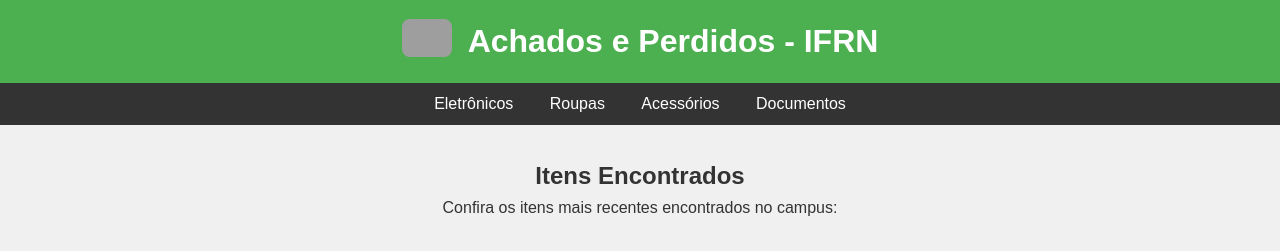
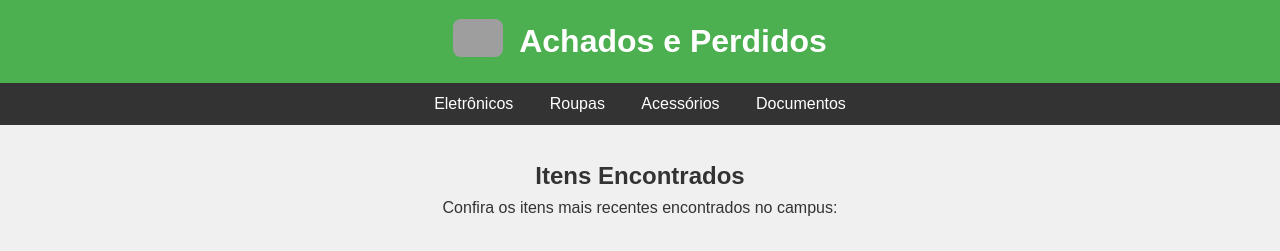
Before and after one commit to Leonardo-Maximo-de-Souza/SistPerto, a Django app: page /tela_itens.html/ in a window 1280 px wide. Shown: the top 251 px of the page. Run offline with Django 5.2, Linux system fonts and the light colour scheme; grey boxes are pictures that could not be loaded.

Commit message:
Edit de titulo

```diff
--- a/core/templates/tela_cadastro.html
+++ b/core/templates/tela_cadastro.html
@@ -11,7 +11,7 @@
     <header>
         <div class="header-content">
             <a href="{% url 'index' %}"><img src="https://tse2.mm.bing.net/th?id=OIP.TFy91zo60akkYWU2G-l5EgAAAA&rs=1&pid=ImgDetMain" alt="Logo IFRN" class="logo" style="width: 50px; height: auto; margin-right: 1rem; border-radius: 8px;"></a>
-            <h1>Achados e Perdidos - IFRN</h1>
+            <h1>Achados e Perdidos</h1>
         </div>
     </header>
 
--- a/core/templates/tela_detalhes.html
+++ b/core/templates/tela_detalhes.html
@@ -12,7 +12,7 @@
     <header>
         <div class="header-content">
             <a href="{% url 'index' %}"><img src="https://tse2.mm.bing.net/th?id=OIP.TFy91zo60akkYWU2G-l5EgAAAA&rs=1&pid=ImgDetMain" alt="Logo IFRN" class="logo"></a>
-            <h1>Achados e Perdidos - IFRN</h1>
+            <h1>Achados e Perdidos</h1>
         </div>
     </header>
 
--- a/core/templates/tela_itens.html
+++ b/core/templates/tela_itens.html
@@ -1,3 +1,5 @@
+<!-- Tela de itens -->
+
 <!DOCTYPE html>
 {% load static %}
 <html lang="en">
@@ -12,7 +14,7 @@
     <header>
         <div class="header-content">
             <a href="{% url 'index' %}"><img src="https://tse2.mm.bing.net/th?id=OIP.TFy91zo60akkYWU2G-l5EgAAAA&rs=1&pid=ImgDetMain" alt="Logo IFRN" class="logo"></a>
-            <h1>Achados e Perdidos - IFRN</h1>
+            <h1>Achados e Perdidos</h1>
         </div>
     </header>
 
--- a/core/templates/tela_login.html
+++ b/core/templates/tela_login.html
@@ -10,7 +10,7 @@
     <header>
         <div class="header-content">
             <a href="{% url 'index' %}"><img src="https://tse2.mm.bing.net/th?id=OIP.TFy91zo60akkYWU2G-l5EgAAAA&rs=1&pid=ImgDetMain" alt="Logo IFRN" class="logo"></a>
-            <h1>Achados e Perdidos - IFRN</h1>
+            <h1>Achados e Perdidos</h1>
         </div>
     </header>
 
--- a/core/templates/tela_perfil.html
+++ b/core/templates/tela_perfil.html
@@ -1,3 +1,5 @@
+<!-- Envio de itens -->
+
 <!DOCTYPE html>
 <html lang="en">
 <head>
```
